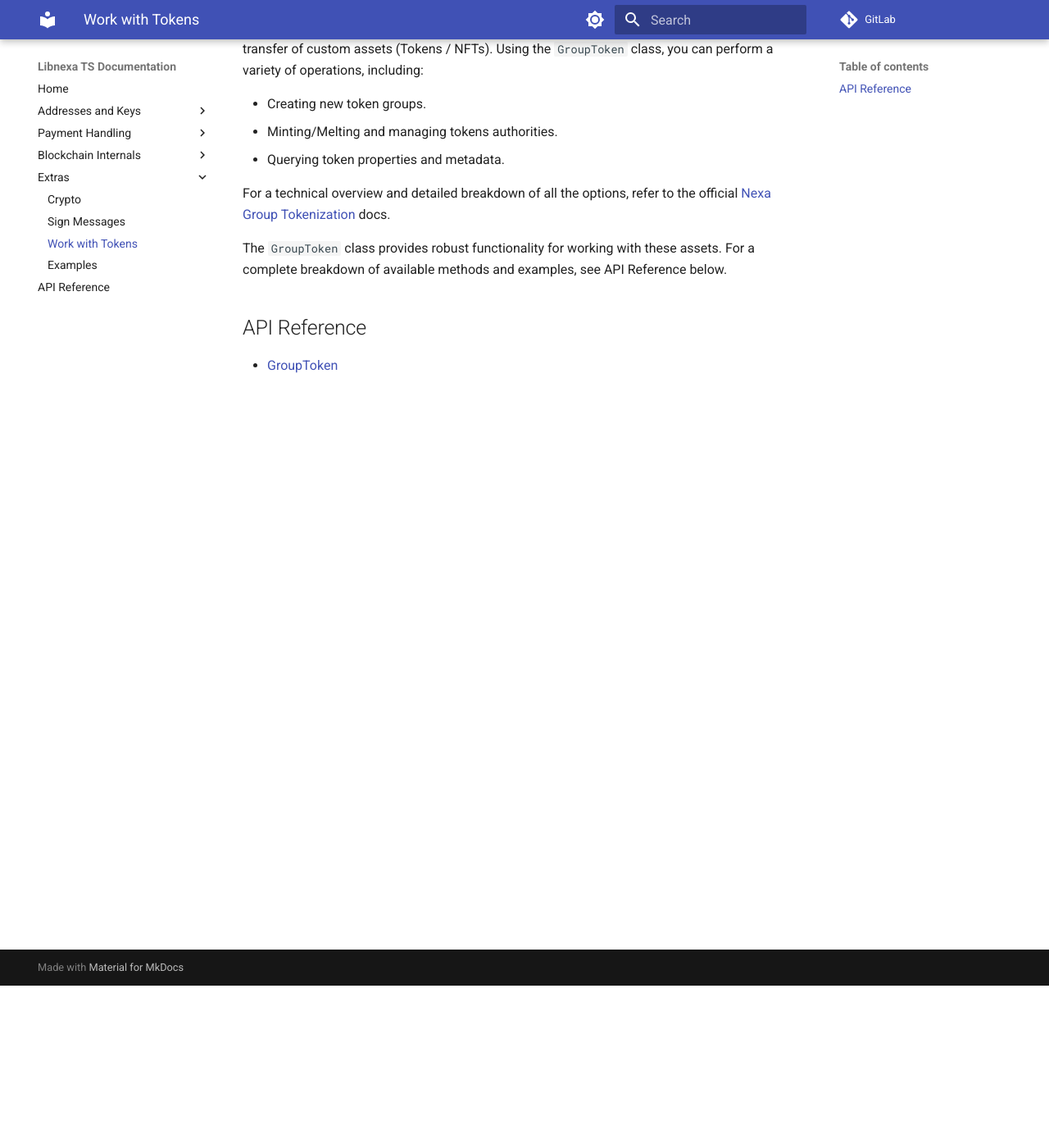
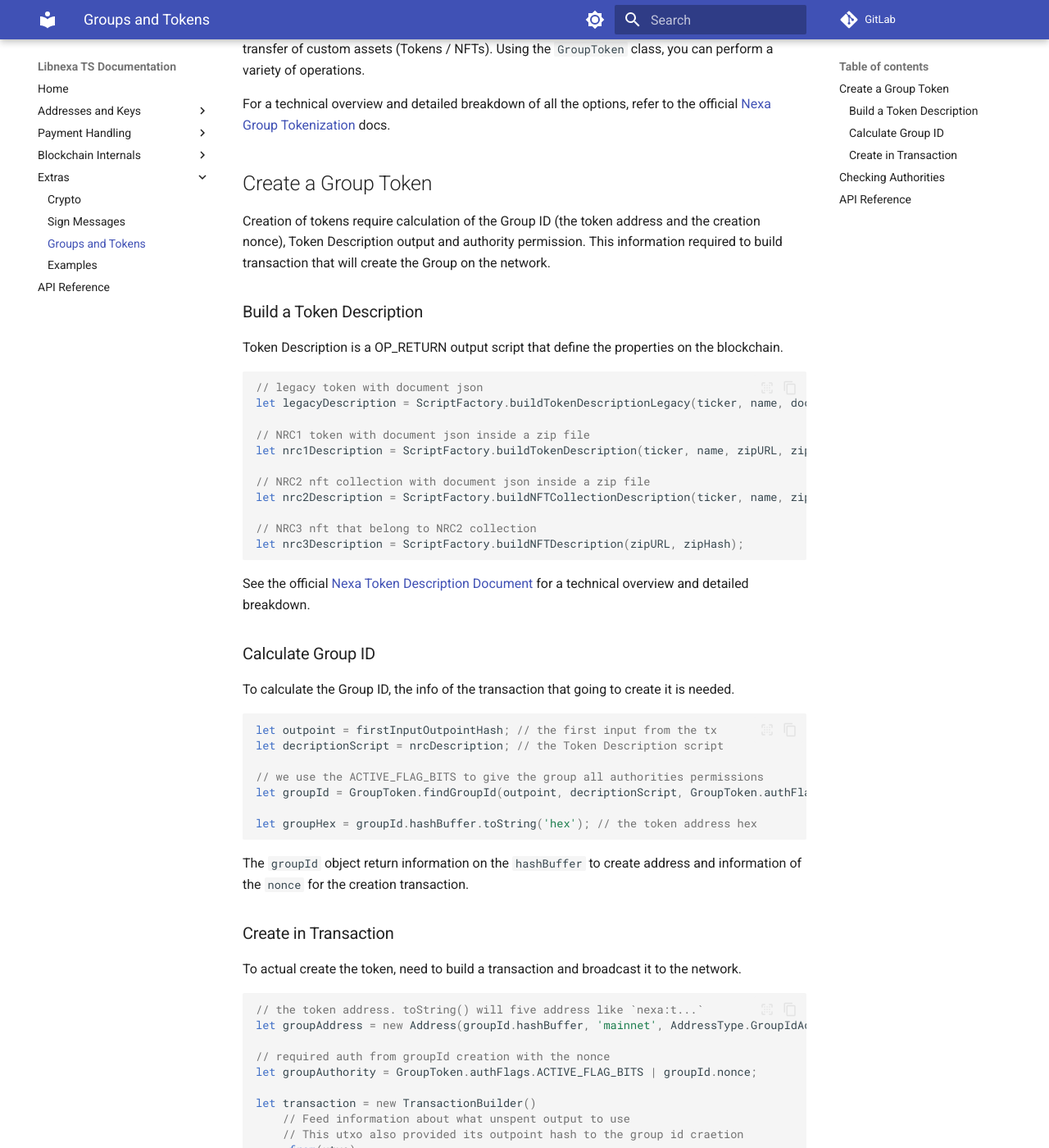
Before and after one commit to XenaBlockchain/libxena-ts, an MkDocs documentation site: the page built from docs/tokens.md, in a window 1280 px wide and 1400 px high, scrolled down 198 px. Shown: the whole window at 82% size. Built offline with MkDocs 1.6.1 and Material for MkDocs 9.7.7, drawn with Linux system fonts in a browser that asks for light colours; comment, search, counter and statistics services are not loaded; some of the changed text lies outside the part shown.

Commit message:
Fix enum and enrich tokens docs

````diff
--- a/docs/tokens.md
+++ b/docs/tokens.md
@@ -1,15 +1,138 @@
 # Groups and Tokens
 
-Groups are core concepts in the Nexa ecosystem, allowing for the creation, management, and transfer of custom assets (Tokens / NFTs). Using the `GroupToken` class, you can perform a variety of operations, including:
-
-- Creating new token groups.
-- Minting/Melting and managing tokens authorities.
-- Querying token properties and metadata.
+Groups are core concepts in the Nexa ecosystem, allowing for the creation, management, and transfer of custom assets (Tokens / NFTs). Using the `GroupToken` class, you can perform a variety of operations.
 
 For a technical overview and detailed breakdown of all the options, refer to the official [Nexa Group Tokenization](https://spec.nexa.org/tokens/grouptokens/) docs.
 
-The `GroupToken` class provides robust functionality for working with these assets.
-For a complete breakdown of available methods and examples, see API Reference below.
+## Create a Group Token
+
+Creation of tokens require calculation of the Group ID (the token address and the creation nonce), Token Description output and authority permission.
+This information required to build transaction that will create the Group on the network.
+
+### Build a Token Description
+
+Token Description is a OP_RETURN output script that define the properties on the blockchain.
+
+```ts
+// legacy token with document json
+let legacyDescription = ScriptFactory.buildTokenDescriptionLegacy(ticker, name, docUrl, docHash, decimals);
+
+// NRC1 token with document json inside a zip file
+let nrc1Description = ScriptFactory.buildTokenDescription(ticker, name, zipURL, zipHash, decimals);
+
+// NRC2 nft collection with document json inside a zip file
+let nrc2Description = ScriptFactory.buildNFTCollectionDescription(ticker, name, zipURL, zipHash);
+
+// NRC3 nft that belong to NRC2 collection
+let nrc3Description = ScriptFactory.buildNFTDescription(zipURL, zipHash);
+```
+
+See the official [Nexa Token Description Document](https://spec.nexa.org/tokens/tokenDescription/) for a technical overview and detailed breakdown.
+
+### Calculate Group ID
+
+To calculate the Group ID, the info of the transaction that going to create it is needed.
+
+```ts
+let outpoint = firstInputOutpointHash; // the first input from the tx
+let decriptionScript = nrcDescription; // the Token Description script
+
+// we use the ACTIVE_FLAG_BITS to give the group all authorities permissions
+let groupId = GroupToken.findGroupId(outpoint, decriptionScript, GroupToken.authFlags.ACTIVE_FLAG_BITS);
+
+let groupHex = groupId.hashBuffer.toString('hex'); // the token address hex
+```
+
+The `groupId` object return information on the `hashBuffer` to create address and information of the `nonce` for the creation transaction.
+
+### Create in Transaction
+
+To actual create the token, need to build a transaction and broadcast it to the network.
+
+```ts
+// the token address. toString() will five address like `nexa:t...`
+let groupAddress = new Address(groupId.hashBuffer, 'mainnet', AddressType.GroupIdAddress);
+
+// required auth from groupId creation with the nonce
+let groupAuthority = GroupToken.authFlags.ACTIVE_FLAG_BITS | groupId.nonce;
+
+let transaction = new TransactionBuilder()
+    // Feed information about what unspent output to use
+    // This utxo also provided its outpoint hash to the group id craetion
+    .from(utxo)
+    // Set the token description OP_RETURN script as first output
+    // Using 2nd arg `true` meaning we include full script we already created
+    .addData(decriptionScript, true)
+    // Add output with the group information
+    .to(myAddress, Transaction.DUST_AMOUNT, groupAddress, groupAuthority)
+    // Sets up a change address where the rest of the funds will go
+    .change(myAddress)
+    // Set locktime to the current block height
+    .lockUntilBlockHeight(blockTip)
+    // Signs the transaction
+    .sign(privkey)
+    .build()
+```
+
+## Checking Authorities
+
+On Nexa blockchain, the transaction output `scriptPubKey` for tokens have `quantity` field, for example:
+
+```json
+"scriptPubKey": {
+  "asm": "...",
+  "hex": "...",
+  "type": "scripttemplate",
+  "scriptHash": "pay2pubkeytemplate",
+  "argsHash": "...",
+  "group": "...",
+  "groupQuantity": -288230376151658312,
+  "groupAuthority": 18158513697557893304,
+  "addresses": [
+    "..."
+  ]
+},
+```
+
+Negative number means its authority, positive number means its token amount, like sending 1000 tokens will show as `groupQuantity: 1000`
+
+`GroupToken` class provide APIs to check what the authority permissions include.
+
+```ts
+// must use bigint to maintain precision
+let auth = BigInt('-288230376151658312');
+
+GroupToken.allowsMint(auth) // true
+GroupToken.allowsMelt(auth) // true
+GroupToken.allowsRescript(auth) // true
+GroupToken.allowsRenew(auth) // true
+GroupToken.allowsSubgroup(auth) // true
+
+// you can also set the provided flags
+// this is the same as 14123288431433875456n (unsigned)
+// or -4323455642275676160n (signed)
+let auth2 = GroupToken.authFlags.AUTHORITY
+            | GroupToken.authFlags.MINT
+            | GroupToken.authFlags.SUBGROUP;
+
+GroupToken.allowsMint(auth2) // true
+GroupToken.allowsMelt(auth2) // false
+GroupToken.allowsRescript(auth2) // false
+GroupToken.allowsRenew(auth2) // false
+GroupToken.allowsSubgroup(auth2) // true
+
+// token amount
+let auth3 = BigInt('12345678');
+
+GroupToken.allowsMint(auth3) // false
+GroupToken.allowsMelt(auth3) // false
+GroupToken.allowsRescript(auth3) // false
+GroupToken.allowsRenew(auth3) // false
+GroupToken.allowsSubgroup(auth3) // false
+```
 
 ## API Reference
 - [GroupToken](api/classes/GroupToken.md)
+- [GroupIdType](api/enumerations/GroupIdType.md)
+- [GroupIdFlag](api/enumerations/GroupIdFlag.md)
+- [ScriptFactory](api/classes/ScriptFactory.md)
--- a/mkdocs.yml
+++ b/mkdocs.yml
@@ -62,6 +62,6 @@ nav:
   - Extras:
     - Crypto: crypto.md
     - Sign Messages: message.md
-    - Work with Tokens: tokens.md
+    - Groups and Tokens: tokens.md
     - Examples: examples.md
   - API Reference: api/index.md
````
Also changed, not shown: docs/api/classes/TransactionBuilder.md (+5 -5 lines), docs/api/enumerations/GroupIdType.md (renamed from docs/api/enumerations/NFTIdentifier.md, +3 -3 lines), docs/api/index.md (+1 -1 lines), docs/script.md (+1 -1 lines), 4 other files.
